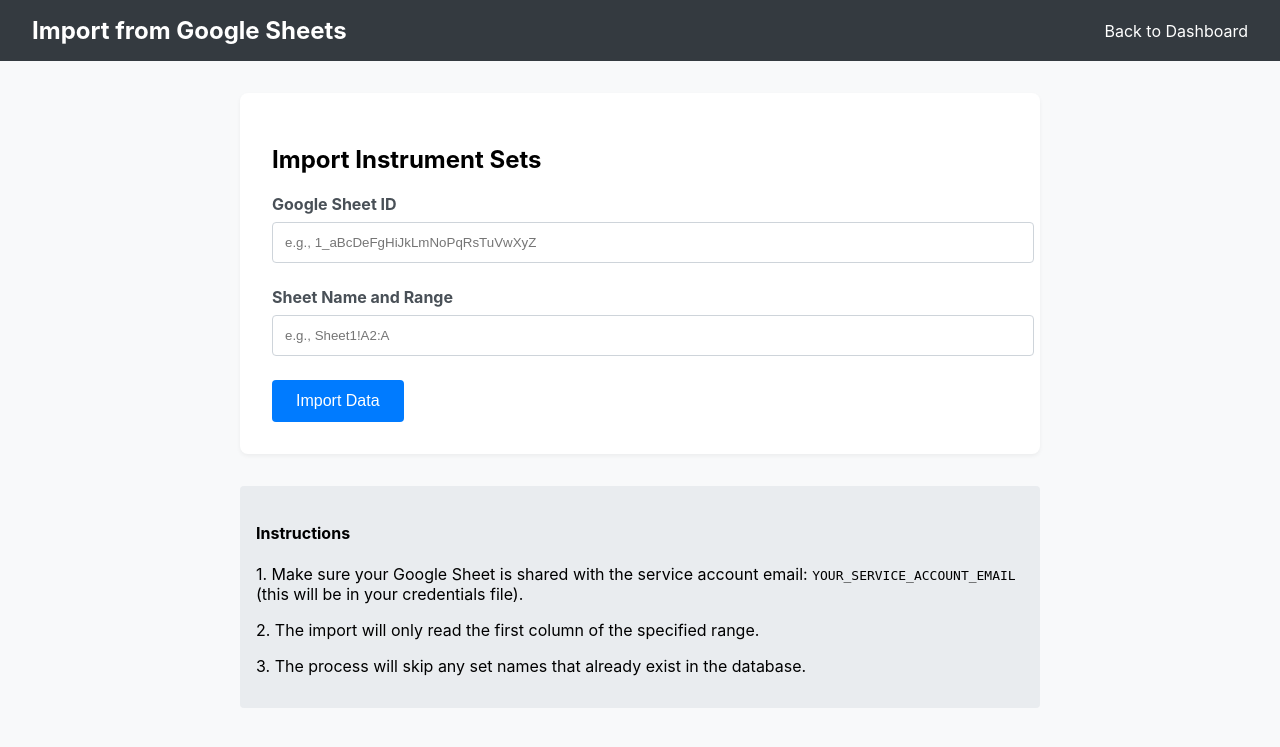
After one commit to maspalugada/slider, a Flask app: page /import in a window 1280 px wide. The commit adds this page. Shown: the top 747 px of the page. Run offline with Flask 3, Linux system fonts and the light colour scheme; a user stored in the database is signed in.

Commit message:
feat: Integrate with Google Sheets for import and export
This commit adds functionality to integrate the CSSD SmartTrack application with Google Sheets, allowing for bulk data management.

- **Google API Setup:**
  - Added necessary Google API client libraries to `requirements.txt`.
  - Created a dedicated service module, `google_sheets_service.py`, to encapsulate all API interactions.
  - Added `credentials.json` to `.gitignore` to protect sensitive credentials.

- **Import Feature:**
  - Implemented a new page at `/import` where authorized users can provide a Google Sheet ID and range.
  - The application reads the specified sheet and imports new instrument sets into the database, skipping duplicates.

- **Export Feature:**
  - Implemented a new endpoint at `/export` that can be triggered from the dashboard.
  - The application compiles a report of all instrument sets and their latest status change, creates a new Google Sheet with a timestamped title, and writes the data to it.
  - A success message with a direct link to the newly created sheet is flashed to the user.

```diff
--- a/app.py
+++ b/app.py
@@ -3,6 +3,7 @@ from flask_sqlalchemy import SQLAlchemy
 from flask_login import LoginManager, UserMixin, login_user, logout_user, login_required, current_user
 from werkzeug.security import generate_password_hash, check_password_hash
 import os
+import google_sheets_service as sheets
 
 app = Flask(__name__)
 app.config['SQLALCHEMY_DATABASE_URI'] = 'sqlite:///cssd_database.db'
@@ -153,6 +154,91 @@ def set_history(set_id):
     history = SterilizationCycle.query.filter_by(set_id=set_id).order_by(SterilizationCycle.timestamp.desc()).all()
     return render_template('set_history.html', instrument_set=instrument_set, history=history)
 
+@app.route('/import', methods=['GET', 'POST'])
+@login_required
+def import_from_sheet():
+    if current_user.role != 'CSSD':
+        flash('You are not authorized to perform this action.')
+        return redirect(url_for('index'))
+
+    if request.method == 'POST':
+        spreadsheet_id = request.form['spreadsheet_id']
+        range_name = request.form['range_name']
+
+        try:
+            values = sheets.read_sheet(spreadsheet_id, range_name)
+            if values is None:
+                flash('Failed to read data from Google Sheet. Check credentials and permissions.')
+                return redirect(url_for('import_from_sheet'))
+
+            imported_count = 0
+            for row in values:
+                if not row: continue # Skip empty rows
+                set_name = row[0]
+
+                # Check if set already exists
+                existing_set = InstrumentSet.query.filter_by(name=set_name).first()
+                if not existing_set:
+                    new_set = InstrumentSet(name=set_name)
+                    db.session.add(new_set)
+                    imported_count += 1
+
+            db.session.commit()
+            flash(f'Successfully imported {imported_count} new instrument sets.')
+            return redirect(url_for('index'))
+
+        except Exception as e:
+            flash(f'An error occurred: {e}')
+            return redirect(url_for('import_from_sheet'))
+
+    return render_template('import.html')
+
+@app.route('/export')
+@login_required
+def export_to_sheet():
+    try:
+        # 1. Fetch all data
+        all_sets = InstrumentSet.query.all()
+
+        # 2. Prepare data for export
+        header = ['Set ID', 'Set Name', 'Current Status', 'Last Update', 'User', 'Action']
+        data_to_export = [header]
+
+        for s in all_sets:
+            last_cycle = SterilizationCycle.query.filter_by(set_id=s.id).order_by(SterilizationCycle.timestamp.desc()).first()
+            if last_cycle:
+                row = [
+                    s.id,
+                    s.name,
+                    s.status,
+                    last_cycle.timestamp.strftime('%Y-%m-%d %H:%M:%S'),
+                    last_cycle.user.username,
+                    f"From '{last_cycle.status_from}' to '{last_cycle.status_to}'"
+                ]
+                data_to_export.append(row)
+            else:
+                data_to_export.append([s.id, s.name, s.status, 'No history', '', ''])
+
+        # 3. Create a new Google Sheet
+        from datetime import datetime
+        sheet_title = f"CSSD_Export_{datetime.now().strftime('%Y-%m-%d_%H-%M-%S')}"
+        spreadsheet_id, spreadsheet_url = sheets.create_new_sheet(sheet_title)
+
+        if not spreadsheet_id:
+            flash('Could not create a new Google Sheet. Please check API credentials and permissions.')
+            return redirect(url_for('index'))
+
+        # 4. Write data to the new sheet
+        sheets.write_to_sheet(spreadsheet_id, data_to_export)
+
+        flash(f'Successfully exported data. <a href="{spreadsheet_url}" target="_blank">Open Google Sheet</a>', 'success')
+
+    except Exception as e:
+        flash(f'An error occurred during export: {e}', 'error')
+
+    return redirect(url_for('index'))
+
+
 if __name__ == '__main__':
     with app.app_context():
         db.create_all()
--- /dev/null
+++ b/google_sheets_service.py
@@ -0,0 +1,78 @@
+import os
+from google.oauth2 import service_account
+from googleapiclient.discovery import build
+
+# Define the scope for the Google Sheets API
+SCOPES = ['https://www.googleapis.com/auth/spreadsheets']
+SERVICE_ACCOUNT_FILE = 'credentials.json'
+
+def get_sheets_service():
+    """
+    Authenticates with the Google Sheets API using a service account
+    and returns a service object.
+    """
+    if not os.path.exists(SERVICE_ACCOUNT_FILE):
+        raise FileNotFoundError(
+            "The 'credentials.json' file was not found. "
+            "Please follow the instructions to create it and place it in the root directory."
+        )
+
+    creds = service_account.Credentials.from_service_account_file(
+        SERVICE_ACCOUNT_FILE, scopes=SCOPES)
+
+    service = build('sheets', 'v4', credentials=creds)
+    return service
+
+# --- Placeholder functions to be implemented later ---
+
+def read_sheet(spreadsheet_id, range_name):
+    """
+    Reads data from a Google Sheet.
+    Returns a list of lists containing the cell values.
+    """
+    try:
+        service = get_sheets_service()
+        sheet = service.spreadsheets()
+        result = sheet.values().get(spreadsheetId=spreadsheet_id, range=range_name).execute()
+        values = result.get('values', [])
+        return values
+    except Exception as e:
+        print(f"An error occurred while reading the sheet: {e}")
+        return None
+
+def write_to_sheet(spreadsheet_id, values):
+    """
+    Writes data to a Google Sheet.
+    Assumes writing starts from the first cell (A1).
+    """
+    try:
+        service = get_sheets_service()
+        body = {
+            'values': values
+        }
+        # The range is not specified here, so it defaults to the sheet's dimensions
+        result = service.spreadsheets().values().update(
+            spreadsheetId=spreadsheet_id, range='A1',
+            valueInputOption='USER_ENTERED', body=body).execute()
+        print(f"{result.get('updatedCells')} cells updated.")
+        return True
+    except Exception as e:
+        print(f"An error occurred while writing to the sheet: {e}")
+        return False
+
+def create_new_sheet(title):
+    """
+    Creates a new Google Sheet and returns its ID and URL.
+    """
+    try:
+        service = get_sheets_service()
+        spreadsheet = {
+            'properties': {
+                'title': title
+            }
+        }
+        spreadsheet = service.spreadsheets().create(body=spreadsheet, fields='spreadsheetId,spreadsheetUrl').execute()
+        return spreadsheet.get('spreadsheetId'), spreadsheet.get('spreadsheetUrl')
+    except Exception as e:
+        print(f"An error occurred while creating the sheet: {e}")
+        return None, None
--- a/requirements.txt
+++ b/requirements.txt
@@ -2,3 +2,6 @@ Flask
 Flask-SQLAlchemy
 Flask-Login
 Werkzeug
+google-api-python-client
+google-auth-httplib2
+google-auth-oauthlib
--- /dev/null
+++ b/templates/import.html
@@ -0,0 +1,50 @@
+<!DOCTYPE html>
+<html lang="en">
+<head>
+    <meta charset="UTF-8">
+    <title>Import from Google Sheets - CSSD SmartTrack</title>
+    <style>
+        body { font-family: -apple-system, BlinkMacSystemFont, "Segoe UI", Roboto, "Helvetica Neue", Arial, sans-serif; margin: 0; background-color: #f8f9fa; }
+        .header { background-color: #343a40; color: white; padding: 1rem 2rem; display: flex; justify-content: space-between; align-items: center; }
+        .header h1 { margin: 0; font-size: 1.5rem; }
+        .header a { color: white; text-decoration: none; }
+        .container { padding: 2rem; max-width: 800px; margin: auto; }
+        .import-form-container { padding: 2rem; background-color: #fff; box-shadow: 0 2px 4px rgba(0,0,0,0.05); border-radius: 8px; }
+        .form-group { margin-bottom: 1.5rem; }
+        label { display: block; margin-bottom: 0.5rem; font-weight: bold; color: #495057; }
+        input[type="text"] { width: 100%; padding: 0.75rem; border: 1px solid #ced4da; border-radius: 4px; }
+        .action-button { background-color: #007bff; color: white; border: none; padding: 0.75rem 1.5rem; border-radius: 4px; cursor: pointer; font-size: 1rem; }
+        .action-button:hover { background-color: #0056b3; }
+        .instructions { margin-top: 2rem; padding: 1rem; background-color: #e9ecef; border-radius: 4px; }
+    </style>
+</head>
+<body>
+    <div class="header">
+        <h1>Import from Google Sheets</h1>
+        <a href="{{ url_for('index') }}">Back to Dashboard</a>
+    </div>
+
+    <div class="container">
+        <div class="import-form-container">
+            <h2>Import Instrument Sets</h2>
+            <form method="post">
+                <div class="form-group">
+                    <label for="spreadsheet_id">Google Sheet ID</label>
+                    <input type="text" id="spreadsheet_id" name="spreadsheet_id" placeholder="e.g., 1_aBcDeFgHiJkLmNoPqRsTuVwXyZ" required>
+                </div>
+                <div class="form-group">
+                    <label for="range_name">Sheet Name and Range</label>
+                    <input type="text" id="range_name" name="range_name" placeholder="e.g., Sheet1!A2:A" required>
+                </div>
+                <button type="submit" class="action-button">Import Data</button>
+            </form>
+        </div>
+        <div class="instructions">
+            <h4>Instructions</h4>
+            <p>1. Make sure your Google Sheet is shared with the service account email: <code>YOUR_SERVICE_ACCOUNT_EMAIL</code> (this will be in your credentials file).</p>
+            <p>2. The import will only read the first column of the specified range.</p>
+            <p>3. The process will skip any set names that already exist in the database.</p>
+        </div>
+    </div>
+</body>
+</html>
```
Also changed, not shown: templates/index.html (+20 -10 lines), instance/cssd_database.db (deleted), 1 other file.
